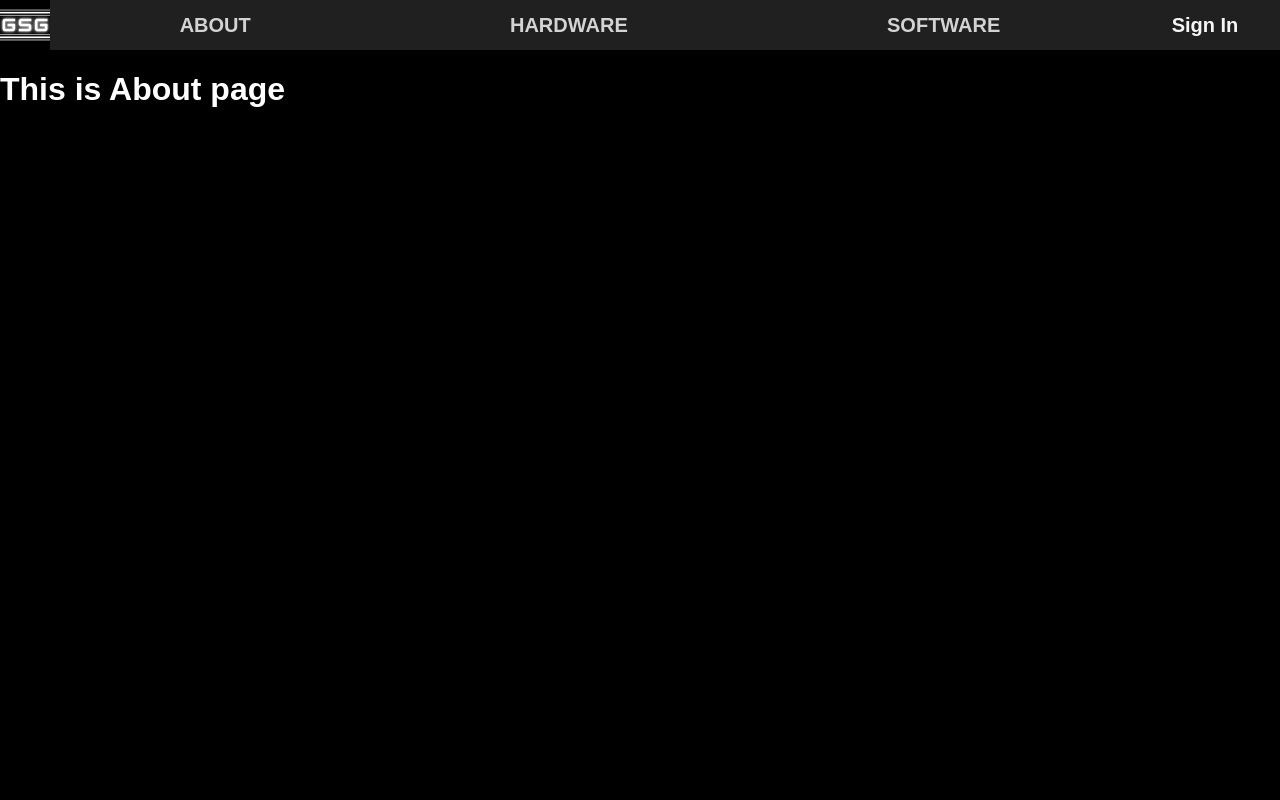
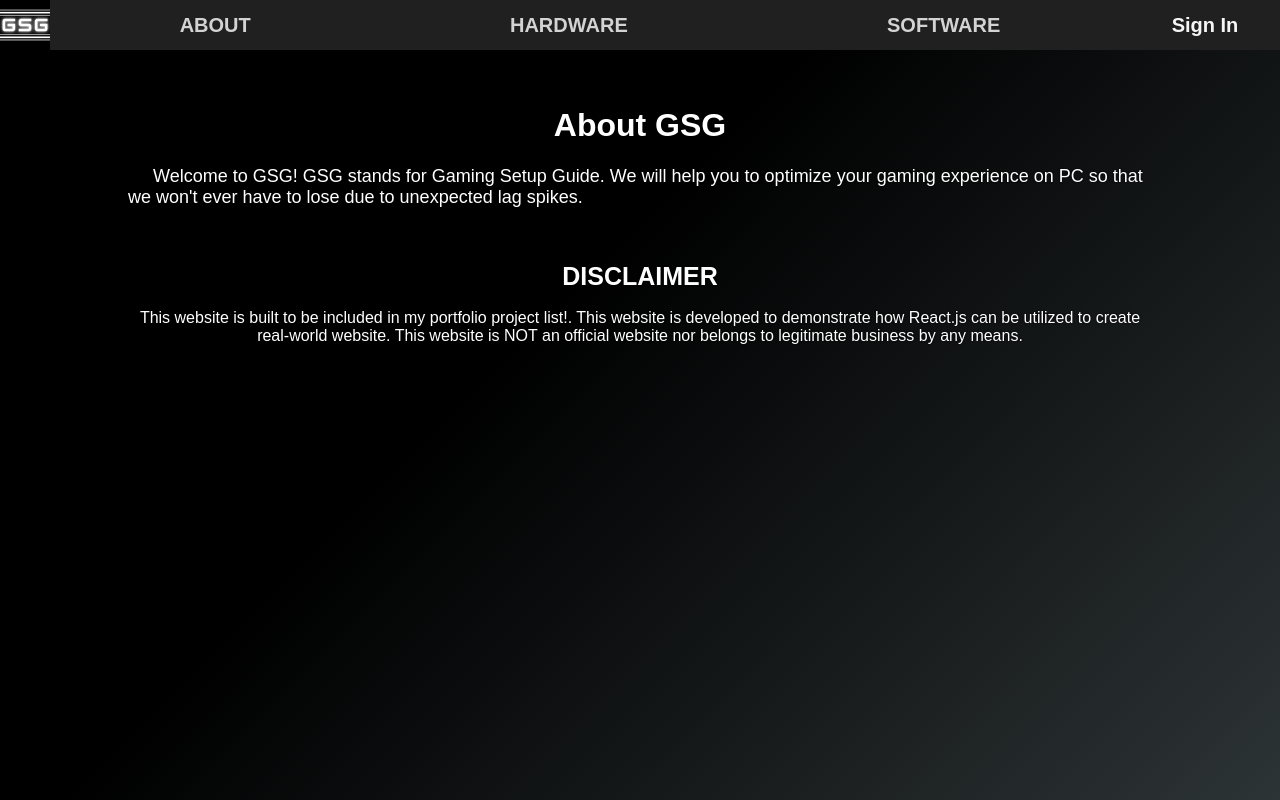
Before and after one commit to kevinmnm/gsg-website, a React (Create React App) app: page /about in a window 1280 px wide. Built offline with nearby package versions, Linux system fonts and the light colour scheme.

Commit message:
about content

```diff
--- a/src/view/About.css
+++ b/src/view/About.css
@@ -1,4 +1,31 @@
 #About{
    position: relative;
    top: 50px;
+   width: 100%;
+   height: calc(100% - 50px);
+   text-align: center;
+   background-color: #2d3436;
+   background-image: linear-gradient(315deg, #2d3436 0%, #000000 60%);
+   font-family: 'Nunito', sans-serif;
+   text-shadow: 0 0 2px black;
 }
+
+.about-paragraph{
+   position: relative;
+   width: 80%;
+   margin: auto;
+   font-size: 18px;
+   text-align: left;
+   text-indent: 25px;
+}
+
+.about-disclaimer{
+   position: relative;
+   width: 80%;
+   margin: auto;
+}
+
+.disclaimer-title{
+   font-size: 25px;
+   font-weight: bold;
+}
--- a/src/view/About.js
+++ b/src/view/About.js
@@ -4,7 +4,18 @@ import './About.css';
 const About = (props) => {
    return (
       <div id='About'>
-         <h1>This is About page</h1>
+         <br />
+         <br />
+         <h1>About GSG</h1>
+         <div class='about-paragraph'>
+            Welcome to GSG! GSG stands for Gaming Setup Guide. We will help you to optimize your gaming experience on PC so that we won't ever have to lose due to unexpected lag spikes.
+         </div>
+         <br />
+         <br />
+         <br />
+         <div class='disclaimer-title'>DISCLAIMER</div>
+         <br />
+         <div class='about-disclaimer'>This website is built to be included in my portfolio project list!. This website is developed to demonstrate how React.js can be utilized to create real-world website. This website is NOT an official website nor belongs to legitimate business by any means.</div>
       </div>
    );
 }
--- a/src/view/Signin.js
+++ b/src/view/Signin.js
@@ -1,14 +1,40 @@
-import React, { useState } from 'react';
+import React, { useState, useEffect } from 'react';
 import Signup from './component/signup.js';
 import './Signin.css';
+import { useDispatch, useSelector } from 'react-redux';
+import Dashboard from './component/dashboard.js';
+let firebase = require('firebase/app');
 
-const Signin = (props) => {
+const Signin = () => {
+   const google_provider = new firebase.auth.GoogleAuthProvider();
+   const facebook_provider = new firebase.auth.FacebookAuthProvider();
+   const dispatch = useDispatch();
+
    let [signup, set_signup] = useState(false);
+   let logged_status = useSelector(x => x.auth);
+
+   firebase.auth().onAuthStateChanged(user => {
+      if (user) {
+         dispatch({
+            type: 'LOGGED_IN'
+         });
+      }
+   });
 
    const signup_show = () => {
       set_signup(true);
    }
 
+   const google_signin = () => {
+      firebase.auth().signInWithPopup(google_provider)
+         .then(result => {
+            console.log(result);
+         });
+   }
+
+
+   {
+      if (!logged_status) {
          return (
             <div id='Signin'>
                <div className='signin'>
@@ -24,7 +50,7 @@ const Signin = (props) => {
                   </form>
                   <div>or</div>
                   <div className='signin-other'>
-               <div className='other-google'>GOOGLE</div>
+                     <div className='other-google' onClick={google_signin}>GOOGLE</div>
                      <div className='other-facebook'>FACEBOOK</div>
                   </div>
                </div>
@@ -39,6 +65,13 @@ const Signin = (props) => {
                }
             </div>
          );
+      } else {
+         return (
+            <Dashboard />
+         );
+      }
+   }
+
 }
 
 export default Signin
--- /dev/null
+++ b/src/view/component/dashboard.css
@@ -0,0 +1,5 @@
+#dashboard{
+   position: relative;
+   top: 80px;
+   text-align: center;
+}
--- /dev/null
+++ b/src/view/component/dashboard.js
@@ -0,0 +1,35 @@
+import React from 'react';
+import './dashboard.css';
+import { useDispatch } from 'react-redux';
+let firebase = require('firebase/app');
+
+const Dashboard = () => {
+   const dispatch = useDispatch();
+
+   const sign_out = () => {
+      firebase.auth().signOut()
+         .then(() => {
+            alert('Singed Out!');
+         }).
+         then(() => {
+            dispatch({
+               type: 'LOGGED_OUT'
+            });
+         })
+         .catch((error) => {
+            alert(error);
+         });
+   }
+
+   return (
+      <div id='dashboard'>
+         <h1>Profile</h1>
+         <div className='dashboard-img-wrap'>
+
+         </div>
+         <button onClick={sign_out}>Log Out</button>
+      </div>
+   );
+}
+
+export default Dashboard;
--- a/src/view/store/reducer/auth.js
+++ b/src/view/store/reducer/auth.js
@@ -5,6 +5,8 @@ let auth_state = {
 const auth_reducer = (state = auth_state, action) => {
    if (action.type === 'LOGGED_IN'){
       return state = true
+   } else if (action.type === 'LOGGED_OUT'){
+      return state = false
    } else {
       return state = false
    }
```
Also changed, not shown: src/logo.svg (deleted). Lines whose indentation alone changed are shown as unchanged.
